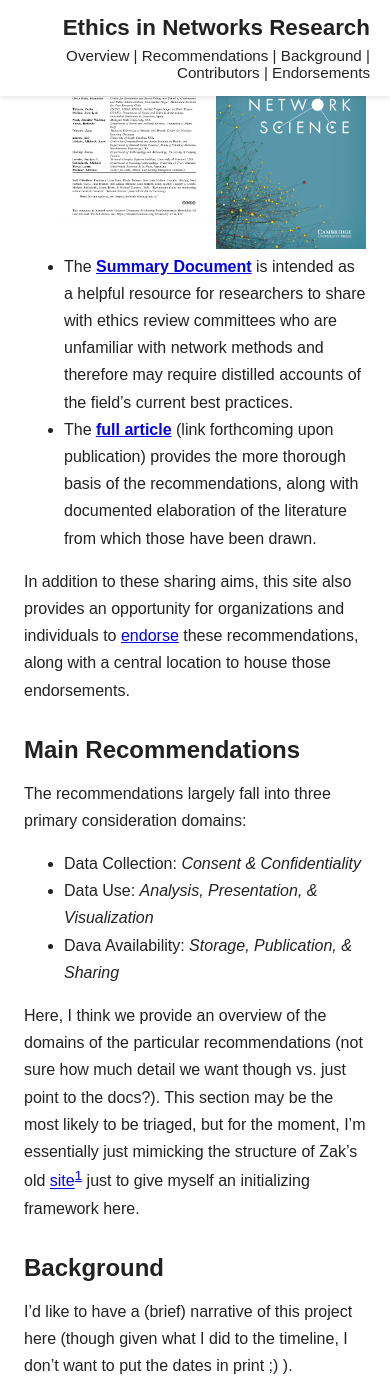
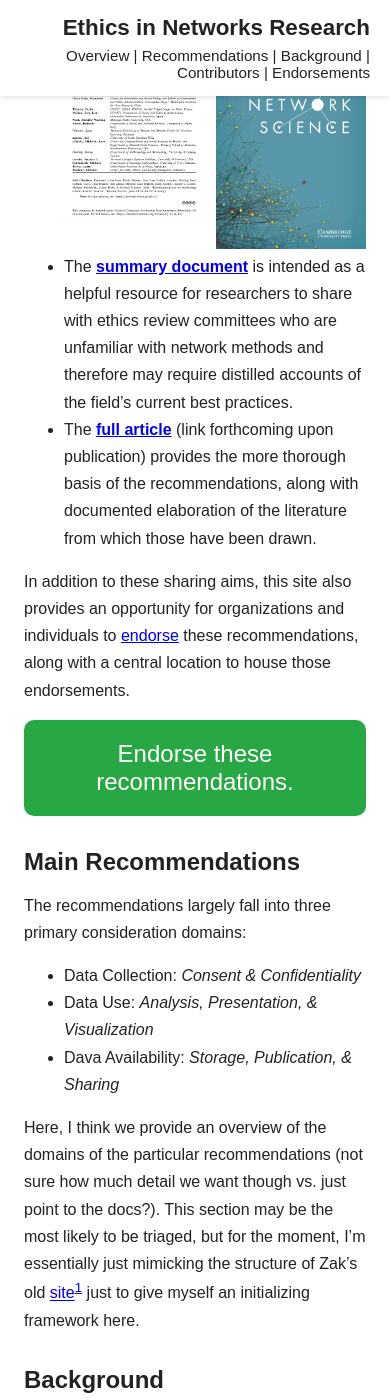
Before and after one commit to Network-Ethics/network-ethics.github.io, a Jekyll site: the page built from index.md, in a window 390 px wide and 1400 px high, scrolled down 720 px. Built offline with Jekyll 4.4.1, drawn with Linux system fonts in a browser that asks for light colours.

Commit message:
add button

```diff
--- a/assets/css/main.css
+++ b/assets/css/main.css
@@ -113,4 +113,19 @@ html, body {
   .floating-header {
     left: 0;
   }
+
+.big-button {
+    display: inline-block;
+    padding: 20px 40px;
+    font-size: 24px;
+    background-color: #28a745;
+    color: white !important;
+    text-decoration: none;
+    border-radius: 10px;
+    transition: background-color 0.3s;
 }
+.big-button:hover {
+    background-color: #218838;
+}
+
+}
--- a/index.md
+++ b/index.md
@@ -30,10 +30,13 @@ This site accompanies the working group's effort to provide a summary of existin
     <img src="assets/images/network_science.jpg" width="150" style="display: inline-block;" /> </a>
 </div>
 
-- The [**Summary Document**](assets/images/ExecSummary.pdf) is intended as a helpful resource for researchers to share with ethics review committees who are unfamiliar with network methods and therefore may require distilled accounts of the field's current best practices.
+- The [**summary document**](assets/images/ExecSummary.pdf) is intended as a helpful resource for researchers to share with ethics review committees who are unfamiliar with network methods and therefore may require distilled accounts of the field's current best practices.
 - The [**full article**](https://www.cambridge.org/core/journals/network-science) (link forthcoming upon publication) provides the more thorough basis of the recommendations, along with documented elaboration of the literature from which those have been drawn.
 
 In addition to these sharing aims, this site also provides an opportunity for organizations and individuals to [endorse](#endorsements) these recommendations, along with a central location to house those endorsements.
+<div style="text-align: center;">
+  <a href="https://forms.gle/f8mExDiTuVgRhpkf6" class="big-button">Endorse these recommendations.</a>
+</div>
 
 ## Main Recommendations
 The recommendations largely fall into three primary consideration domains:
```
